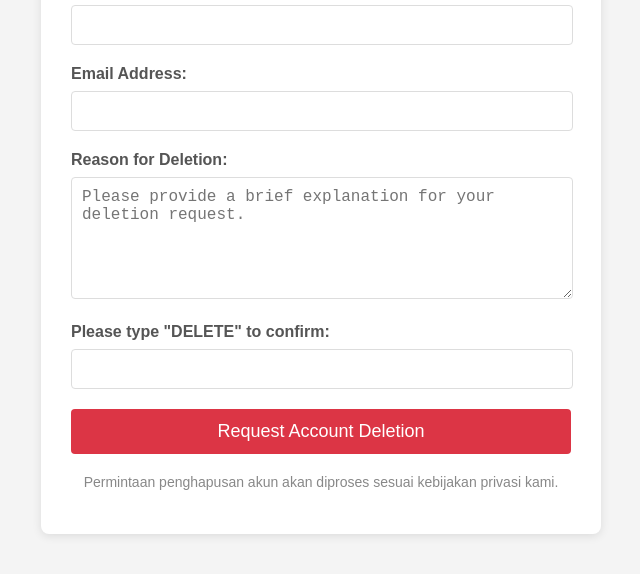
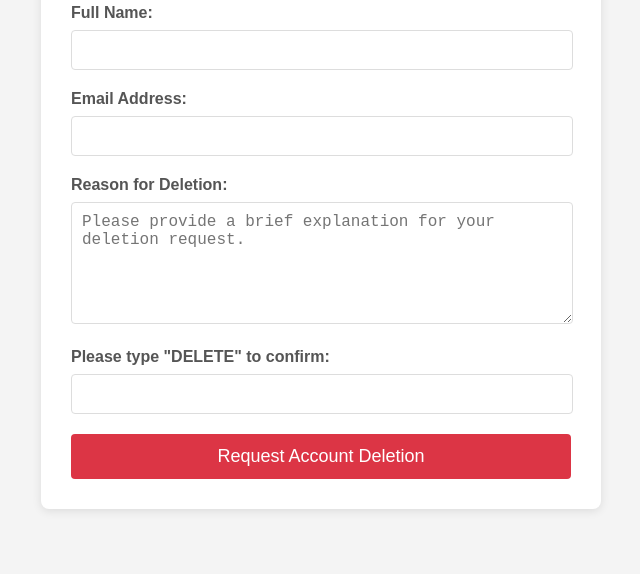
Before and after one commit to ictech-projects/static-deletion, a plain HTML site: page index.html in a window 1280 px wide. Shown: the part 200-774 px from the top of the page, without its empty margins (319-959 px from the left). Drawn offline with Linux system fonts and the light colour scheme.

Commit message:
chore: remove indonesian part

```diff
--- a/index.html
+++ b/index.html
@@ -108,9 +108,9 @@
 
             <button type="submit">Request Account Deletion</button>
         </form>
-        <p class="footer-note">
+        <!-- <p class="footer-note">
             Permintaan penghapusan akun akan diproses sesuai kebijakan privasi kami.
-        </p>
+        </p> -->
     </div>
 
     <script>
```
